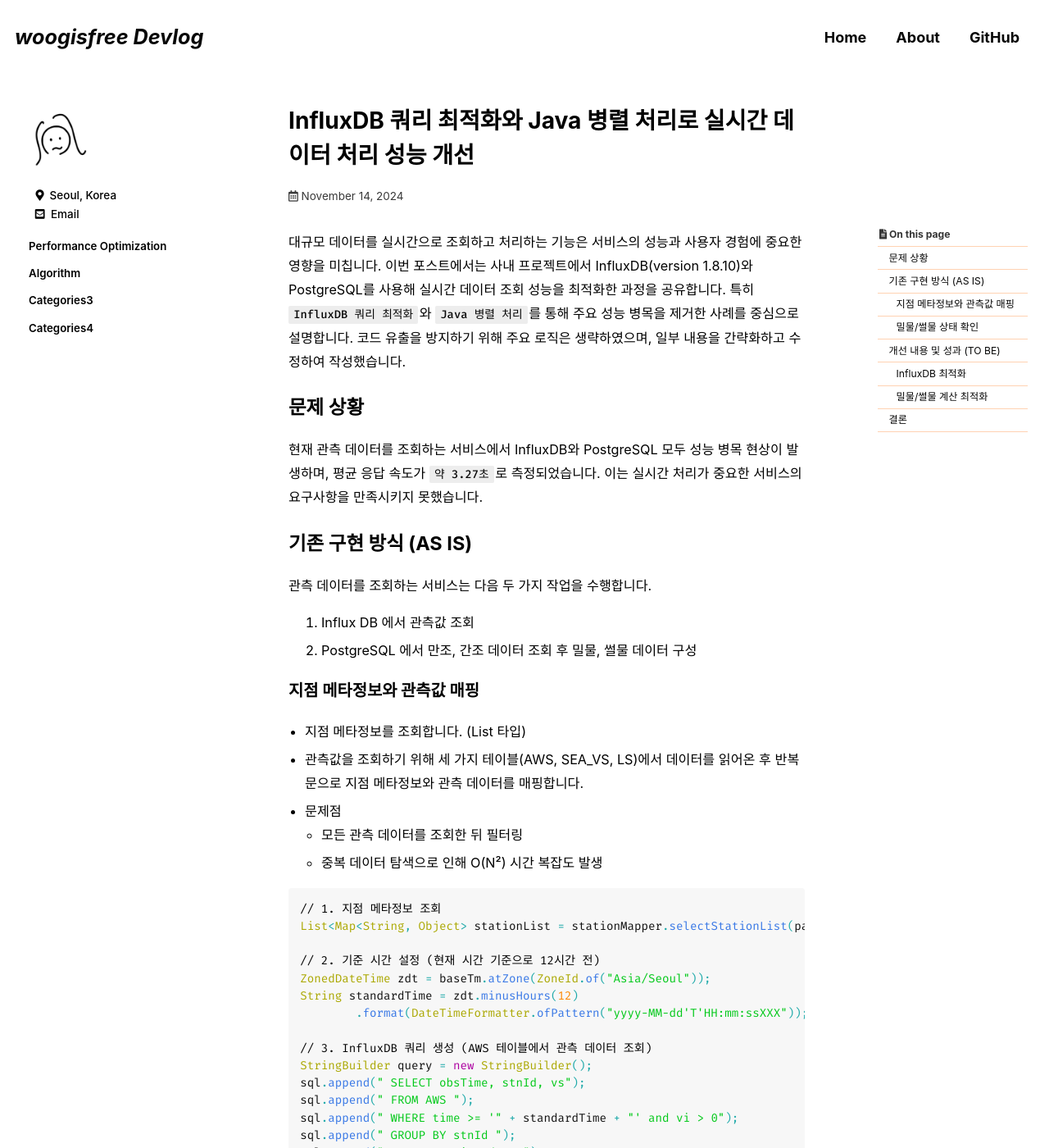
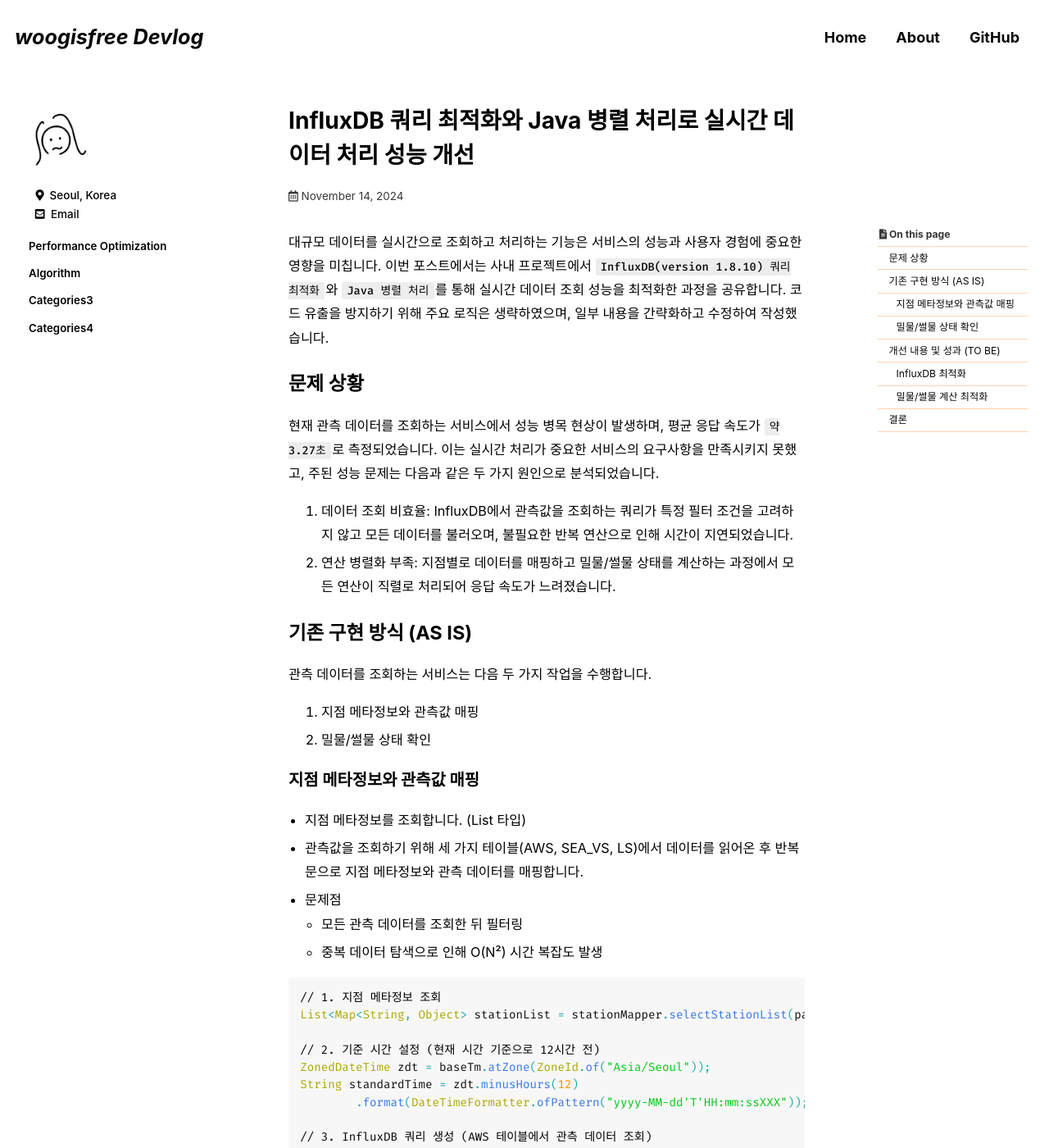
Before and after one commit to woogisfree/woogisfree.github.io, a Jekyll site: the page built from _posts/2024-11-14-performance-optimization-parallel-stream.md, in a window 1280 px wide and 1400 px high. Shown: the whole window at 82% size. Built offline with Jekyll 4.4.1, drawn with Linux system fonts in a browser that asks for light colours; cached includes are drawn as plain includes; some web fonts are replaced; comment, search, counter and statistics services are not loaded; some of the changed text lies outside the part shown.

Commit message:
refact: optimize real-time data processing performance with InfluxDB & Java
- Improved InfluxDB query to reduce data retrieval time
- Refactored code to use Java parallel processing for tide status calculations
- Reduced overall processing time from ~3.27s to ~0.518s, achieving ~84.17% performance improvement
- Enhanced user experience by improving real-time response speed

```diff
--- a/_posts/2024-11-14-performance-optimization-parallel-stream.md
+++ b/_posts/2024-11-14-performance-optimization-parallel-stream.md
@@ -16,17 +16,18 @@ date: 2024-11-14
 last_modified_at: 2024-11-14
 ---
 
-대규모 데이터를 실시간으로 조회하고 처리하는 기능은 서비스의 성능과 사용자 경험에 중요한 영향을 미칩니다. 이번 포스트에서는 사내 프로젝트에서 InfluxDB(version 1.8.10)와 PostgreSQL를 사용해 실시간 데이터 조회 성능을 최적화한 과정을 공유합니다. 특히 `InfluxDB 쿼리 최적화`와 `Java 병렬 처리`를 통해 주요 성능 병목을 제거한 사례를 중심으로 설명합니다. 코드 유출을 방지하기 위해 주요 로직은 생략하였으며, 일부 내용을 간략화하고 수정하여 작성했습니다.
+대규모 데이터를 실시간으로 조회하고 처리하는 기능은 서비스의 성능과 사용자 경험에 중요한 영향을 미칩니다. 이번 포스트에서는 사내 프로젝트에서 `InfluxDB(version 1.8.10) 쿼리 최적화`와 `Java 병렬 처리`를 통해 실시간 데이터 조회 성능을 최적화한 과정을 공유합니다. 코드 유출을 방지하기 위해 주요 로직은 생략하였으며, 일부 내용을 간략화하고 수정하여 작성했습니다.
 
 ## 문제 상황
-현재 관측 데이터를 조회하는 서비스에서 InfluxDB와 PostgreSQL 모두 성능 병목 현상이 발생하며, 평균 응답 속도가 `약 3.27초`로 측정되었습니다. 이는 실시간 처리가 중요한 서비스의 요구사항을 만족시키지 못했습니다.
+현재 관측 데이터를 조회하는 서비스에서 성능 병목 현상이 발생하며, 평균 응답 속도가 `약 3.27초`로 측정되었습니다. 이는 실시간 처리가 중요한 서비스의 요구사항을 만족시키지 못했고, 주된 성능 문제는 다음과 같은 두 가지 원인으로 분석되었습니다.
+1. 데이터 조회 비효율: InfluxDB에서 관측값을 조회하는 쿼리가 특정 필터 조건을 고려하지 않고 모든 데이터를 불러오며, 불필요한 반복 연산으로 인해 시간이 지연되었습니다.
+2. 연산 병렬화 부족: 지점별로 데이터를 매핑하고 밀물/썰물 상태를 계산하는 과정에서 모든 연산이 직렬로 처리되어 응답 속도가 느려졌습니다.
 
 ## 기존 구현 방식 (AS IS)
 관측 데이터를 조회하는 서비스는 다음 두 가지 작업을 수행합니다.
 
-1. Influx DB 에서 관측값 조회
-2. PostgreSQL 에서 만조, 간조 데이터 조회 후 밀물, 썰물 데이터 구성
-
+1. 지점 메타정보와 관측값 매핑
+2. 밀물/썰물 상태 확인
 
 ### 지점 메타정보와 관측값 매핑
 
@@ -151,12 +152,12 @@ for (Map<String, Object> station : stationList) {
 1. 반복문 횟수 감소
     - 기존 코드에서는 stationList 의 각 항목에 대해 obsAwsList 를 반복 탐색하며 지점 아이디를 기준으로 매칭
     - 개선 코드에서는 obsAwsList 를 `Map` 자료구조로 변환하여 key-value 기반 탐색으로 변경
-    - HashMap 을 사용한 매칭은 시간 복잡도가 O(1)로, 기존 중첩 반복문에서 발생하는 O(N²) 의 시간 복잡도를 대폭 줄임
+    - `HashMap` 을 사용한 매칭은 시간 복잡도가 O(1)로, 기존 중첩 반복문에서 발생하는 O(N²) 의 시간 복잡도를 대폭 줄임
 2. SQL 필터링 조건 개선
     - 기존 코드에서는 모든 데이터를 조회 후 필터링
     - 개선 코드에는 obsStnIdList 에 포함된 stnId 만을 조회하는 조건을 동적으로 추가하여 데이터 검색 범위 축소
-3. 데이터 스트리밍 활용
-    - obsStnIdList 를 추출하고, obsAwsList 를 Map 으로 변환하는 작업에 Java Stream API 를 활용하여 간결하고 효율적으로 처리
+3. 데이터 가공을 통한 가독성과 효율성 개선
+    - obsStnIdList 를 추출하고, obsAwsList 를 Map 으로 변환하는 작업에 `Java Stream API` 를 활용하여 간결하고 효율적으로 처리
 
 기존 코드에서는 InfluxDB에서 관측 데이터를 조회하는 데 `약 2900ms`가 소요되었습니다. 이는 데이터 처리와 매핑 과정에서 발생하는 반복 연산과 불필요한 데이터 조회가 주요 병목 원인이었습니다. 개선된 코드에서는 쿼리 조건을 동적으로 생성하여 불필요한 데이터를 사전에 필터링하고, 관측 데이터를 Map 자료구조로 변환해 탐색 효율을 크게 높였습니다. 이러한 최적화 작업을 통해 처리 시간을 `약 251ms`로 단축했으며, 전체적으로 `약 91.38%`의 성능 개선을 달성할 수 있었습니다.
 
@@ -168,7 +169,7 @@ stationList.parallelStream().forEach(station -> {
     if (tideDayData == null || tideDayData.isEmpty()) return;
     // 1. 각 지점별로 만조, 간조 시간 계산
     ...
-    // 2. 현재 시간이 밀물/썰물인지 확인하는 메서드
+    // 2. 현재 시간을 기준으로 조석 상태 계산
     String tideStatus = determineTideStatus(...)
     station.put("tideStatus", tideStatus);
 });
```
Also changed, not shown: assets/images/patrickstar.png (deleted).
